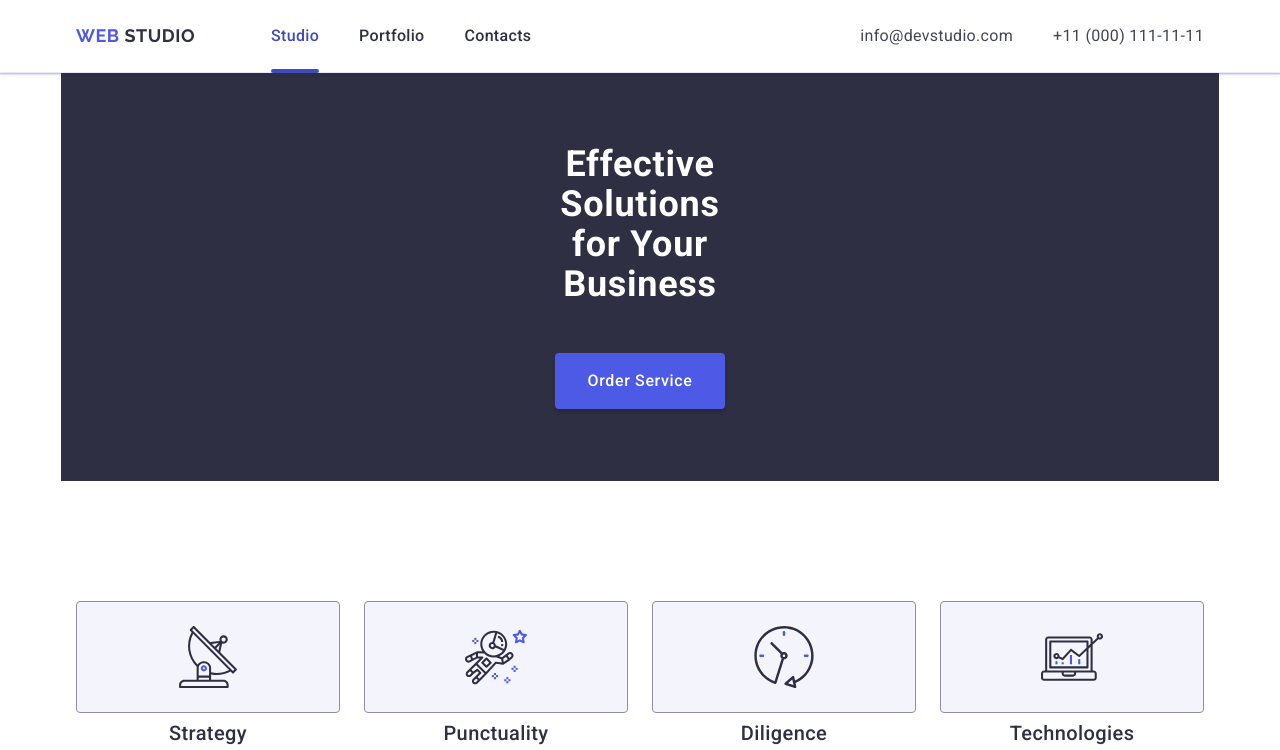
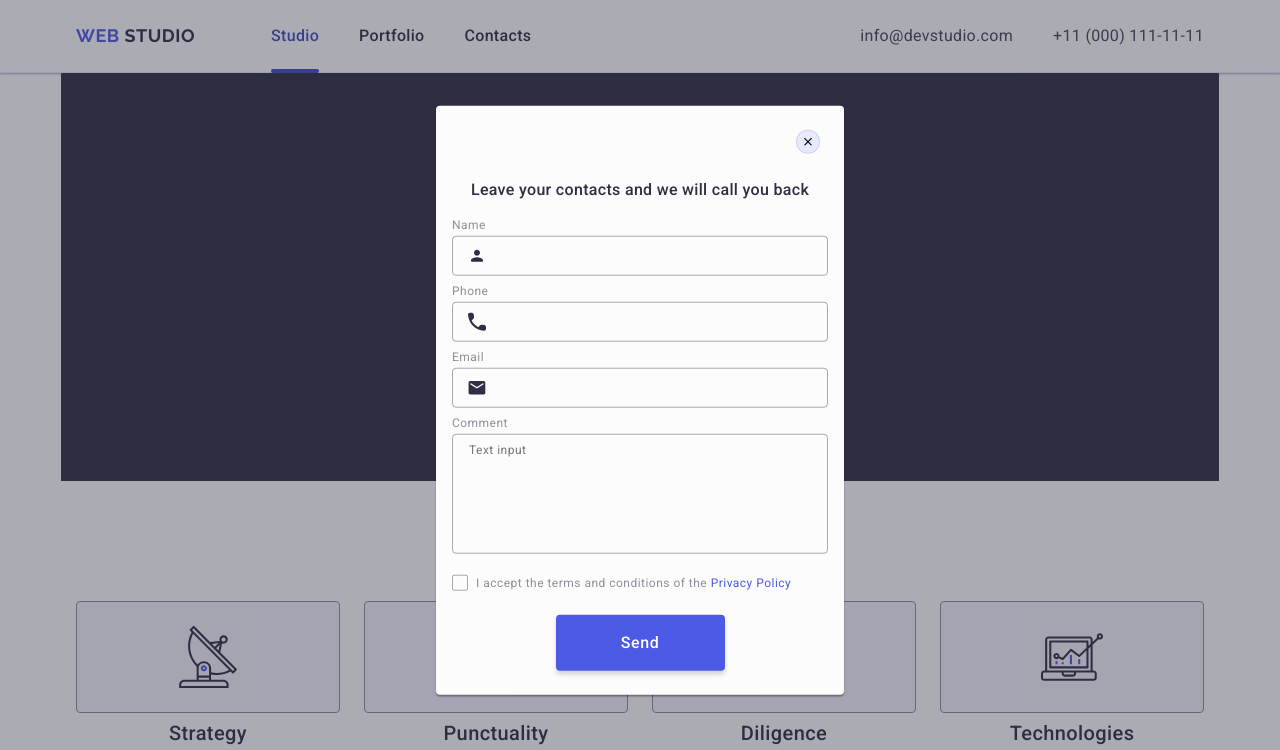
Before and after one commit to Okhrimyk/goit-markup-hw-06, a plain HTML site: page index.html in a window 1280 px wide. Shown: the top 750 px of the page. Drawn offline with nearby package versions, Linux system fonts and the light colour scheme.

Commit message:
done withoutburger button

```diff
--- a/css/styles.css
+++ b/css/styles.css
@@ -19,6 +19,9 @@ body {
 .portfolio-title,
 .portfolio-title-secondary {
     color: #2e2f42;
+}
+button {
+    cursor: pointer;
 }
 
 img {
@@ -798,8 +801,15 @@ margin-bottom: 16px;
     justify-content: center;
     align-items: center;
     gap: 16px;
+    transition: background-color 250ms cubic-bezier(0.4, 0, 0.2, 1);
+}
 
-}
+.footer-social-list .social-link-item .social-link:hover,
+.footer-social-list .social-link-item .social-link:focus
+ {
+    background-color: #31d0aa;}
+
+
 .social-link-item {
 }
 .social-link {
@@ -846,6 +856,8 @@ margin-bottom: 16px;
     letter-spacing: 0.04em;
     color: #fff;
     margin-bottom: 16px;
+     transition: color 250ms cubic-bezier(0.4, 0, 0.2, 1),
+                    borde-color 250ms cubic-bezier(0.4, 0, 0.2, 1);
 }
 .footer-input-email:hover,
 .footer-input-email:focus {
@@ -875,6 +887,11 @@ color: #fff;
 box-shadow: 0 4px 4px 0 rgba(0, 0, 0, 0.15);
     white-space: nowrap;
     transition: background-color 250ms cubic-bezier(0.4, 0, 0.2, 1);
+}
+
+.footer-button:focus,
+.footer-button:hover {
+    background-color: #31d0aa;
 }
 .footer-button-svg {
     fill: #fff;
@@ -937,3 +954,221 @@ box-shadow: 0 4px 4px 0 rgba(0, 0, 0, 0.15);
         gap: 16px;
     }
 }
+
+ /* Backdrop start */
+ .backdrop {
+    position: fixed;
+    left: 0;
+    top: 0;
+    width: 100%;
+    height: 100%;
+    background-color:rgba(46, 47, 66, 0.4);
+    opacity: 0;
+    visibility: hidden;
+    pointer-events: none;
+    transition: opacity 250ms cubic-bezier(0.4, 0,0.2, 1),
+               visibility  250ms cubic-bezier(0.4, 0,0.2, 1);
+ }
+
+ .backdrop.is-open {
+    opacity: 1;
+    visibility: visible;
+    pointer-events: auto;
+     }
+
+.backdro:not(.is-open) .modal{
+    transform: translate (-50%, -50%) scale(1.5);
+}
+
+.modal {
+     position: absolute;
+    border-radius: 4px;
+    top: 50%;
+    left: 50%;
+    transform: translate(-50%, -50%);
+    width: 288px;
+    min-height: 623px;
+    padding: 72px 16px 24px 16px;
+    background-color: #fcfcfc ;
+    box-shadow: 0 1px 1px 0 rgba(0, 0, 0, 0.14), 0 1px 3px 0 rgba(0, 0, 0, 0.12), 0 2px 1px 0 rgba(0, 0, 0, 0.2);
+    transition: transform 250ms cubic-bezier(0.4, 0, 0.2, 1);
+}
+ .backdrop-button-close {
+    position: absolute;
+    display: flex;
+    justify-content: center;
+    align-items: center;
+    top: 24px;
+    right: 24px;
+    width: 24px;
+    height: 24px;
+    border-radius: 50%;
+    stroke-width: 1px;
+    border:1px solid rgba(0, 0, 0, 0.1);
+    padding: 0;
+    background-color: #e7e9fc;
+    transition: border 250ms cubic-bezier(0.4, 0, 0.2, 1),
+    background-color 250ms cubic-bezier(0.4, 0, 0.2, 1);
+ }
+
+.backdrop-button-close:hover,
+.backdrop-button-close:focus {
+    background-color:#404bbf;
+    border: none;
+}
+.backdrope-icon-close {
+    transition: fill 250ms cubic-bezier(0.4, 0, 0.2, 1);
+}
+
+.backdrop-button-close:hover .backdrope-icon-close,
+.backdrop-button-close:focus .backdrope-icon-close{
+    fill: #fff;
+}
+
+.backdrop-text {
+font-weight: 500;
+font-size: 16px;
+line-height: 1.5;
+letter-spacing: 0.02em;
+text-align: center;
+color: #2e2f42;
+margin-bottom: 16px;
+}
+
+.backdrop-input-wrap {
+    margin-bottom: 8px;
+}
+
+.backdrop-lable {
+display: block;
+font-size: 12px;
+line-height: 1.17;
+letter-spacing: 0.04em;
+color: #8e8f99;
+margin-bottom: 4px;
+
+}
+
+.backdrop-input-wrap-icon {
+position: relative;
+margin-bottom: 8px;
+}
+
+.backdrop-input {
+    width: 100%;
+    height: 40px;
+    border: 1px solid rgba(46, 47, 66, 0.4);
+    border-radius: 4px;
+    background-color: transparent;
+    padding-left: 38px;
+    outline: transparent;
+    transition: border-color 250ms cubic-bezier(0.4, 0, 0.2, 1);
+}
+
+.backdrop-icon {
+    position: absolute;
+    left: 16px;
+    top: 50%;
+    transform: translateY(-50%);
+    fill: #2e2f42;
+    transition: fill 250ms cubic-bezier(0.4, 0, 0.2, 1);
+}
+
+.backdrop-input:hover,
+.backdrop-input:focus {
+    border-color:#4d5ae5;
+}
+
+.backdrop-input:hover + .backdrop-icon,
+.backdrop-input:focus + .backdrop-icon {
+    fill: #4d5ae5;
+}
+
+.backdrop-input-wrap-comment {
+    margin-bottom: 16px;
+}
+.backdrop-input.comment {
+    font-size: 12px;
+    line-height: 1.17;
+    letter-spacing: 0.04em;
+    color: rgba(46, 47, 66, 0.4);
+    height: 120px;
+    resize: none;
+    padding: 8px 16px;
+}
+
+.backdrop-input.comment:hover,
+.backdrop-input.comment:focus {
+    border-color: #4d5ae5;
+}
+
+.custom-checkbox-wrap {
+    margin-bottom: 24px;
+}
+
+.visually-hidden {
+    position: absolute;
+    width: 1px;
+    height: 1px;
+    margin: -1px;
+    padding: 0;
+    overflow: hidden;
+    clip-path: inset(100%);
+    clip: rect(0 0 0 0);
+    white-space: nowrap;
+    border:0;
+}
+
+
+.backdrop-lable-privatpolicy {
+    font-size: 12px;
+    line-height: 1.17;
+    letter-spacing: 0.04em;
+    color: #8e8f99;
+}
+
+.custom-checkbox {
+    width: 16px;
+    height: 16px;
+    display: inline-flex;
+    justify-content: center;
+    align-items: center;
+    fill: transparent;
+    border-radius: 2px;
+    border: 1px solid rgba(46, 47, 66, 0.4);
+    margin-right: 8px;
+    transition: background-color 250ms cubic-bezier(0.4, 0, 0.2, 1),
+                border 250ms cubic-bezier(0.4, 0, 0.2, 1),
+                fill 250ms cubic-bezier(0.4, 0, 0.2, 1);
+                flex-shrink: 0;
+}
+
+.backdrop-lable-privatpolicy {
+    display: flex;
+    align-items: center;
+
+}
+
+.visually-hidden:checked+.backdrop-lable-privatpolicy>.custom-checkbox {
+    background-color: #404bbf;
+    border: none;
+    fill: #F4F4FD;
+}
+
+.backdrop-link {
+    color: #4d5ae5;
+}
+@media screen and (min-width:768px) {
+
+.modal {
+    width: 408px;
+    min-height: 584px;
+}
+
+.backdrop-input-wrap-icon {
+    margin-bottom: 8px;
+}
+.backdrop-lable-privatpolicy {
+    display: block;
+}
+}
--- a/index.html
+++ b/index.html
@@ -646,7 +646,7 @@
         </div>
       </div>
     </footer>
-    <div class="backdrop hiden" data-modal>
+    <div class="backdrop is-open" data-modal>
       <div class="modal">
         <button class="backdrop-button-close" type="button" data-modal-close>
           <svg class="backdrope-icon-close" width="8" height="8">
@@ -721,10 +721,10 @@
                 <svg class="custom-check-icon" width="10" height="8">
                   <use href="./images/icons.svg#icon-check"></use>
                 </svg> </span
-              >I accept the terms and conditions of the
+              ><span >I accept the terms and conditions of the
               <a class="backdrop-link" target="_blank" href=""
                 >Privacy Policy</a
-              >
+              ></span>
             </label>
           </div>
           <button class="backdrop-submit-button" type="submit">Send</button>
```
